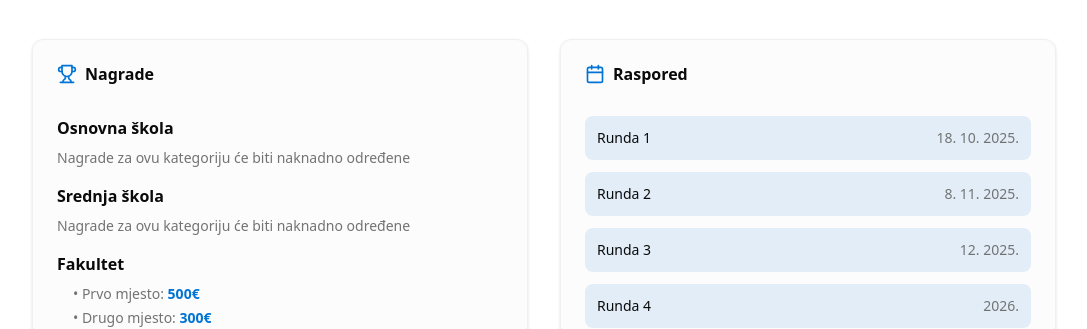
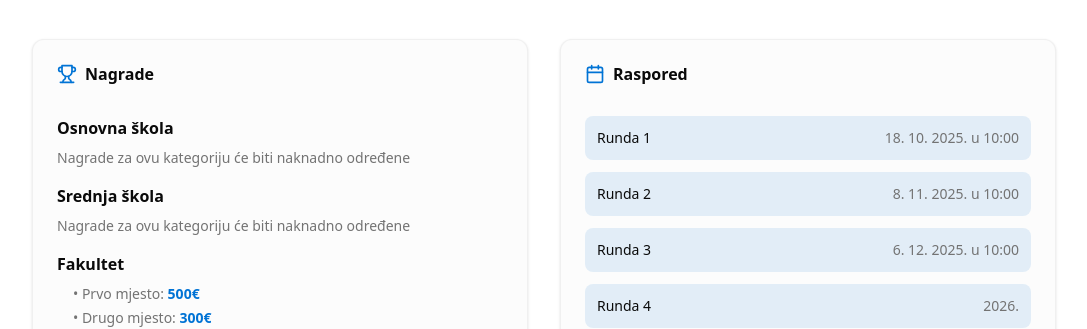
Before and after one commit to ItKlubBozoLagan/nap-web, a Next.js app: page / in a window 1280 px wide. Shown: the part 1400-1729 px from the top of the page, without its empty margins (96-1183 px from the left). Built offline with nearby package versions, Linux system fonts and the light colour scheme.

Commit message:
Update time

```diff
--- a/components/about.tsx
+++ b/components/about.tsx
@@ -92,19 +92,19 @@ export function About() {
                                     <div className="flex items-center justify-between p-3 rounded-lg bg-primary/10">
                                         <span className="text-sm font-medium">Runda 1</span>
                                         <span className="text-sm text-muted-foreground">
-                                            18. 10. 2025.
+                                            18. 10. 2025. u 10:00
                                         </span>
                                     </div>
                                     <div className="flex items-center justify-between p-3 rounded-lg bg-primary/10">
                                         <span className="text-sm font-medium">Runda 2</span>
                                         <span className="text-sm text-muted-foreground">
-                                            8. 11. 2025.
+                                            8. 11. 2025. u 10:00
                                         </span>
                                     </div>
                                     <div className="flex items-center justify-between p-3 rounded-lg bg-primary/10">
                                         <span className="text-sm font-medium">Runda 3</span>
                                         <span className="text-sm text-muted-foreground">
-                                            12. 2025.
+                                            6. 12. 2025. u 10:00
                                         </span>
                                     </div>
                                     <div className="flex items-center justify-between p-3 rounded-lg bg-primary/10">
```
